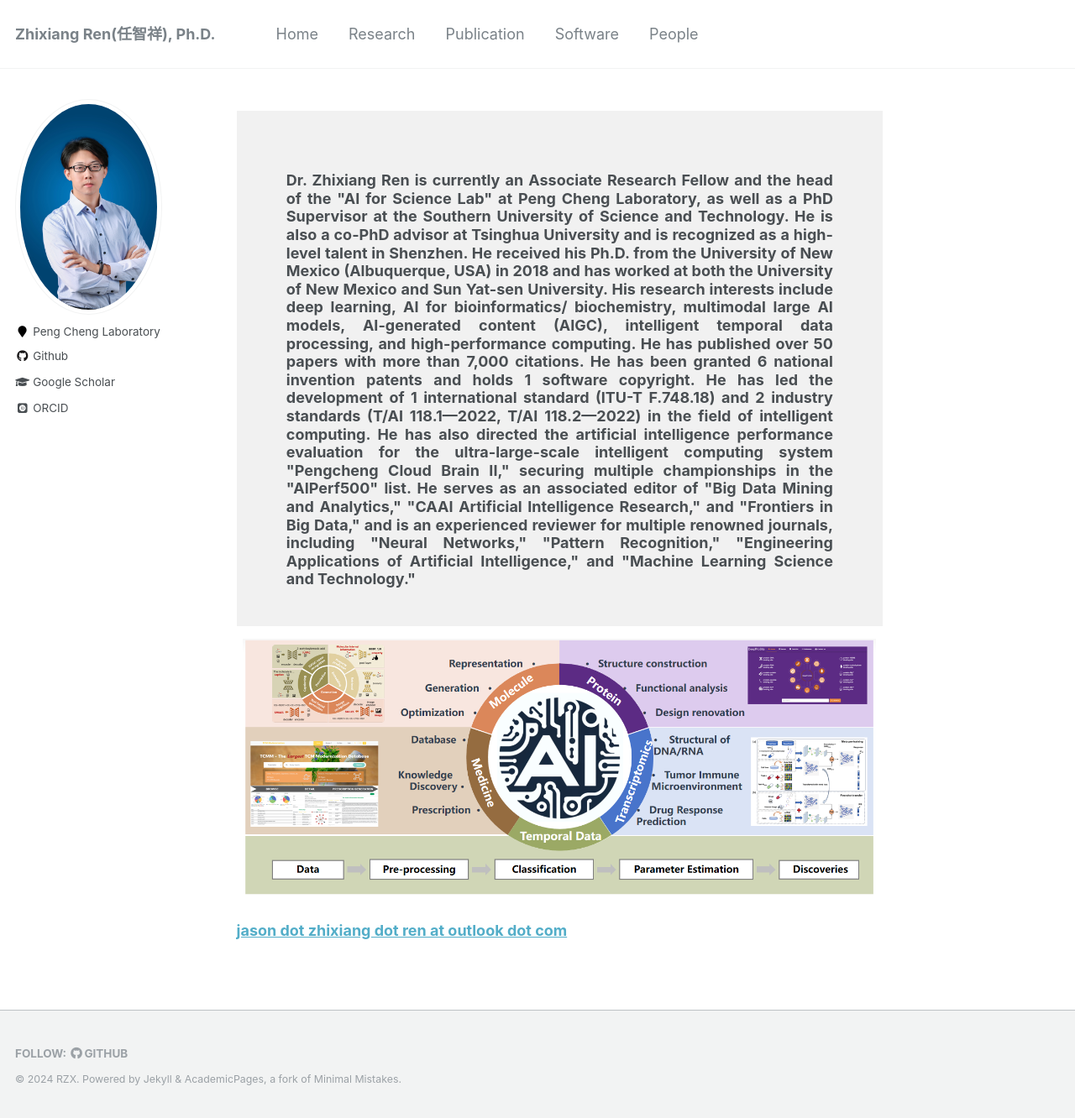
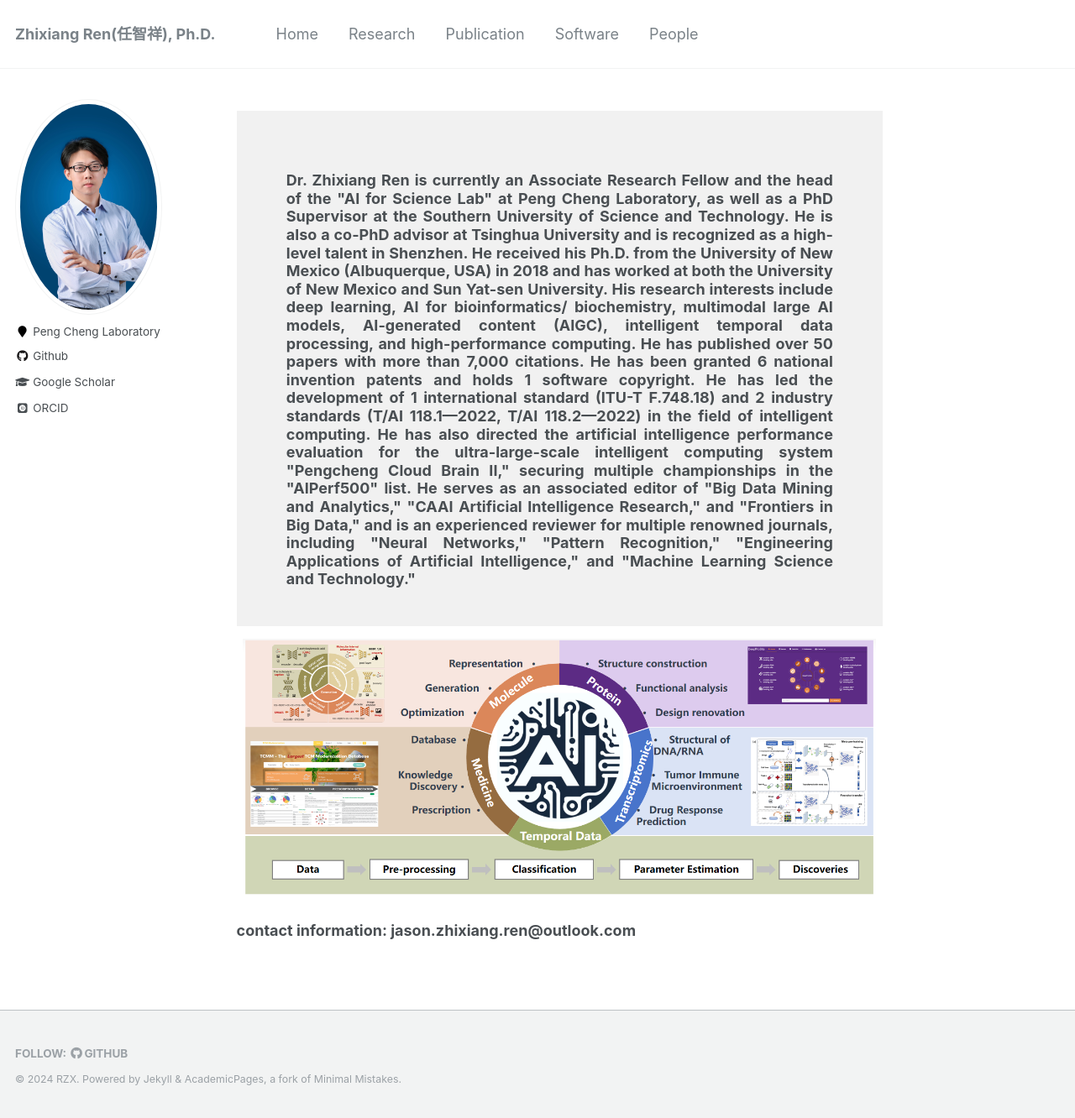
Before and after one commit to zhixiang-ren/zhixiang-ren.github.io, a Jekyll site: the page built from _pages/about.html, in a window 1280 px wide and 1332 px high. Shown: the whole window at 84% size. Built offline with Jekyll 4.4.1, drawn with Linux system fonts in a browser that asks for light colours; some web fonts are replaced.

Commit message:
Update about.html

```diff
--- a/_pages/about.html
+++ b/_pages/about.html
@@ -28,7 +28,7 @@ redirect_from:
 </div>
 
 <h3 style="text-align:justify;">
-  <p><a href="jason.zhixiang.ren@outlook.com">jason dot zhixiang dot ren at outlook dot com</a></p>
+  <p>contact information: jason.zhixiang.ren@outlook.com</p>
 </h3>
 
 <!-- <h2>Group Members</h2>
```
